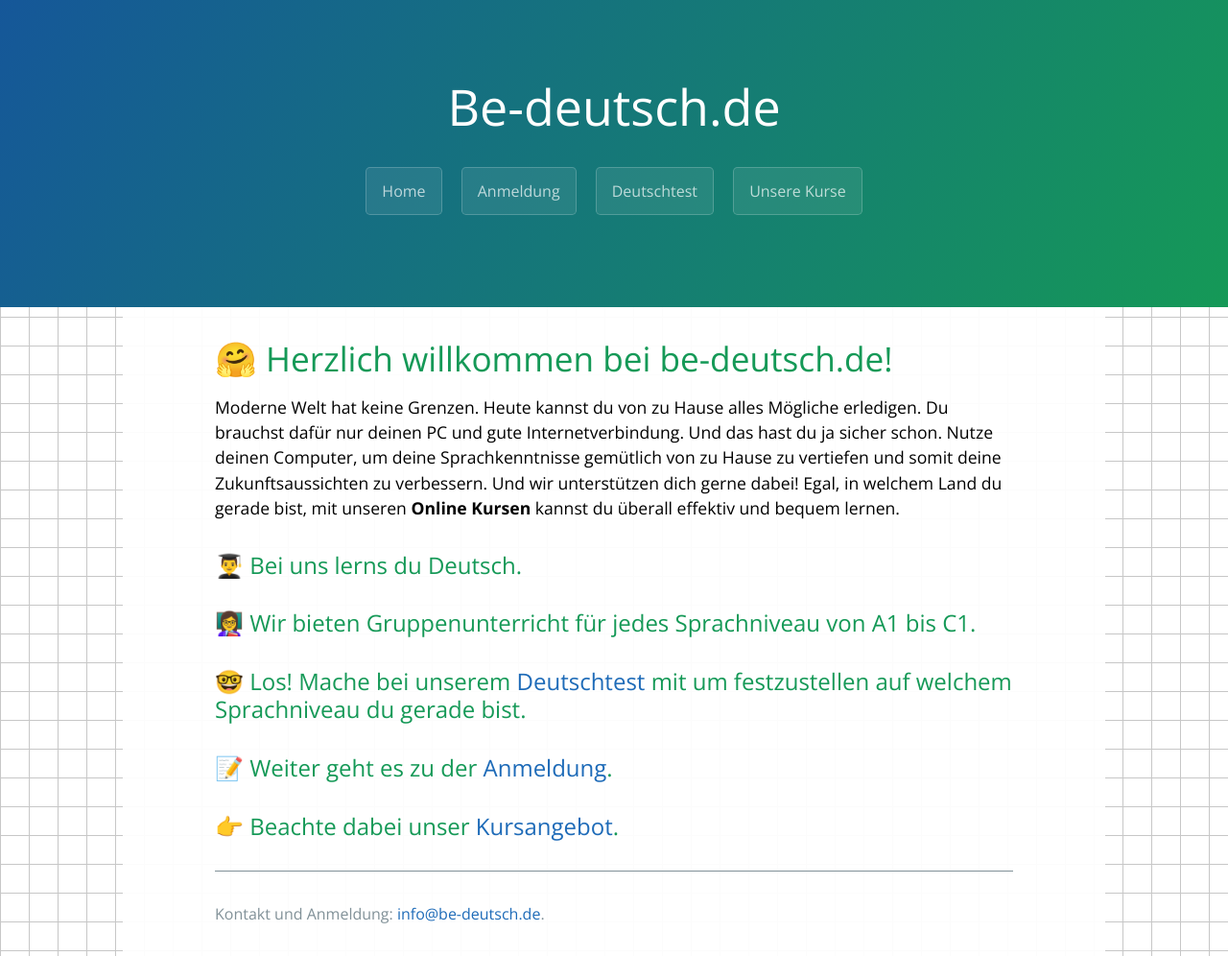
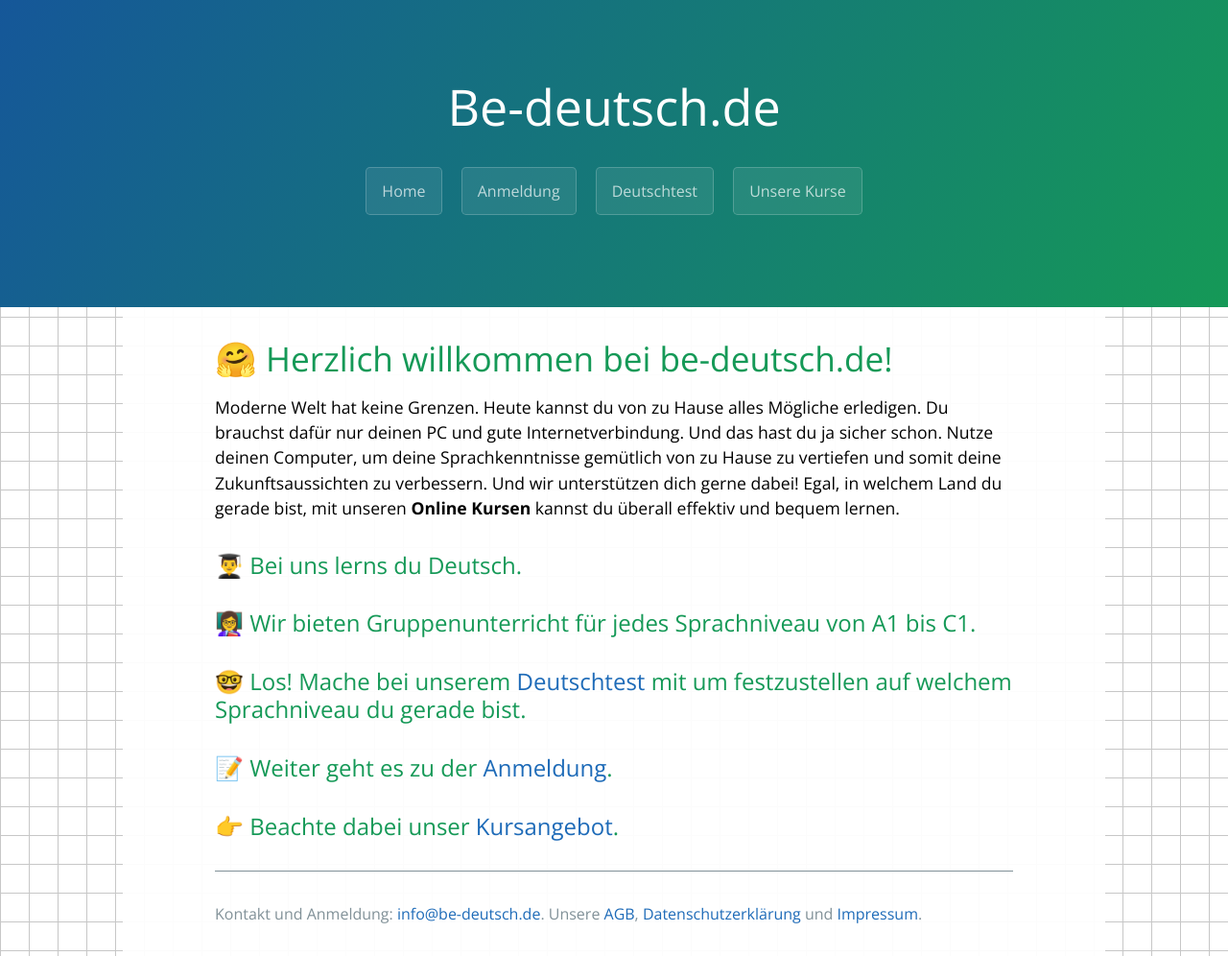
Before and after one commit to vedmin/be-deutsch, a Jekyll site: the page built from index.markdown, in a window 1280 px wide. Shown: the whole page at 96% size. Built offline with Jekyll 4.4.1, drawn with Linux system fonts in a browser that asks for light colours; our own code applies the rules of GitHub Pages for plain Markdown files.

Commit message:
added agb und two other links in the footer

```diff
--- a/_includes/page-footer.html
+++ b/_includes/page-footer.html
@@ -1,3 +1,4 @@
 <footer class="site-footer">
   <span class="site-footer-credits">Kontakt und Anmeldung: <a href="info@be-deutsch.de">info@be-deutsch.de</a>.</span>
+  <span class="site-footer-credits"> Unsere <a href="">AGB</a>, <a href="">Datenschutzerklärung</a> und <a href="">Impressum</a>.</span>
 </footer>
```
